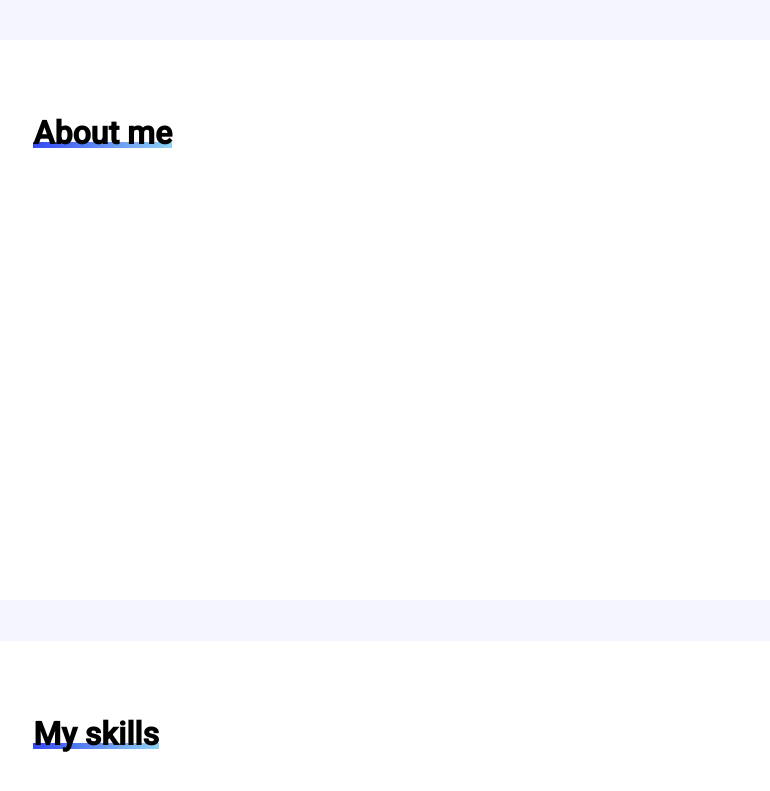
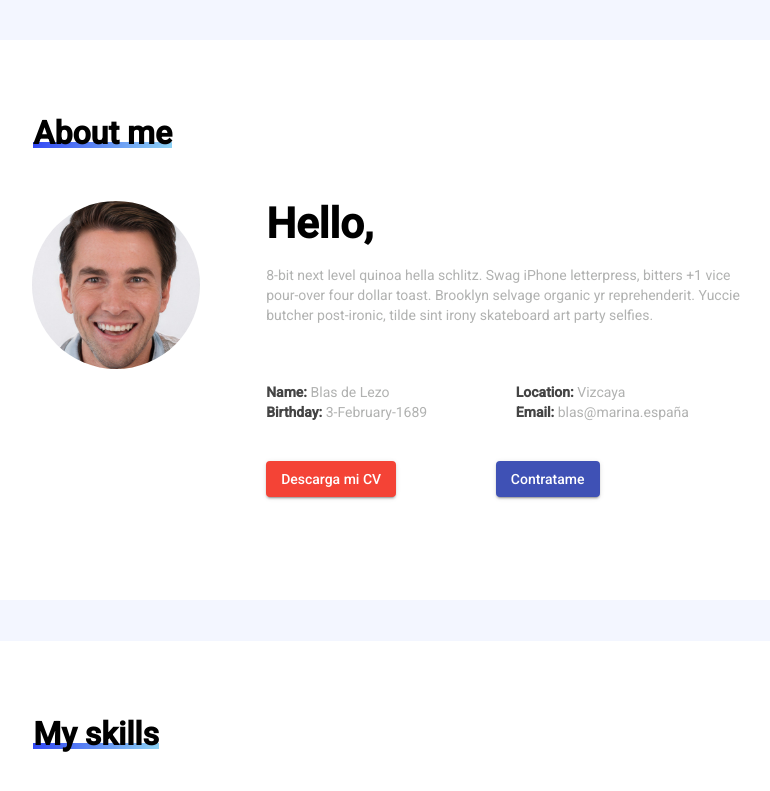
Before and after one commit to SrLozano/LozanoWebPage, an Angular app: page / in a window 1280 px wide. Shown: the part 786-1577 px from the top of the page, without its empty margins (409-1179 px from the left). Built offline with nearby package versions, Linux system fonts and the light colour scheme.

Commit message:
About completed

```diff
--- a/src/app/right-tab/right-tab.component.html
+++ b/src/app/right-tab/right-tab.component.html
@@ -18,6 +18,33 @@
 
     <div class="about-me">
         <app-tab-header [parentData]="about"></app-tab-header>
+        <div class="about-photo">
+            <img class="profile-picture" src="../../assets/images/cara-hombre-sonriendo.jpg">
+        </div>
+        <div class="about-text">
+            <div class="about-hello">
+                Hello,
+            </div>
+            <div class="about-description">
+                {{about_description}}
+            </div>
+            <div class="about-data">
+                <div class="about-data-left">
+                    <span style="color: rgb(68, 68, 68);"><b>Name:</b></span> Blas de Lezo
+                    <br>
+                    <span style="color: rgb(68, 68, 68);"><b>Birthday:</b></span> 3-February-1689
+                </div>
+                <div class="about-data-right">
+                    <span style="color: rgb(68, 68, 68);"><b>Location:</b></span> Vizcaya
+                    <br>
+                    <span style="color: rgb(68, 68, 68);"><b>Email:</b></span> blas@marina.españa
+                </div>
+            </div>
+            <div class="about-buttons">
+                <button mat-raised-button color="warn" style="margin-right:20%; padding-left: 3%; padding-right: 3%;">Descarga mi CV</button>
+                <button mat-raised-button color="primary" style="padding-left: 3%; padding-right: 3%;">Contratame</button>
+            </div>
+        </div>
     </div>
 
     <div class="about-me">
--- a/src/app/right-tab/right-tab.component.scss
+++ b/src/app/right-tab/right-tab.component.scss
@@ -48,8 +48,66 @@
 //The classes for the card set to fix the about me
 .about-me{
     background-color: white;
-    color: black;
     height: 70%;
     border-radius: 22px;
     margin-top: 5%;
 }
+
+.about-photo{
+    width: 35%;
+    height: 70%;
+    display: inline-block;
+}
+
+.profile-picture{
+    height: 12em;
+    width: 12em;
+    border-radius: 100%;
+    margin: 19%;
+    margin-top: 7%;
+    border: 0.2em solid white
+}
+
+.about-text{
+    width: 60%;
+    margin-right: 5%;
+    height: 70%;
+    display: inline-block;
+    vertical-align: top;
+}
+
+.about-hello{
+    margin-top: 7%;
+    font-size: 3em;
+    font-weight: bold;
+    height: 13%;
+}
+
+.about-description{
+    //background-color: yellow;
+    height: 30%;
+    color: rgb(177, 178, 177);
+}
+
+.about-data{
+    height: 20%;
+    color: rgb(177, 178, 177);
+}
+
+.about-data-left{
+    width: 50%;
+    height: 100%;
+    display: inline-block;
+    vertical-align: top;
+}
+
+.about-data-right{
+    width: 50%;
+    height: 100%;
+    display: inline-block;
+    vertical-align: top;
+}
+
+.about-buttons{
+    height: 30%;
+}
--- a/src/app/right-tab/right-tab.component.ts
+++ b/src/app/right-tab/right-tab.component.ts
@@ -11,6 +11,7 @@ export class RightTabComponent implements OnInit {
   name = myGlobals.name;
   job = myGlobals.job;
   description = myGlobals.description;
+  about_description = myGlobals.about_description;
 
   //Binding variables
   public about = "About me"
--- a/src/globals.ts
+++ b/src/globals.ts
@@ -6,3 +6,4 @@
 export const name: string="Christian Anderser";
 export const job: string="Writer";
 export const description: string="I'm baby semiotics ipsum health goth chia synth listicle sunt freegan +1 portland typewriter kinfolk normcore iceland nisi. Affogato viral est organic bushwick unicorn aliquip vinyl fashion axe retro squid lumbersexual knausgaard blog. Jianbing flexitarian pariatur truffaut retro succulents woke trust fund shabby chic.";
+export const about_description: string="8-bit next level quinoa hella schlitz. Swag iPhone letterpress, bitters +1 vice pour-over four dollar toast. Brooklyn selvage organic yr reprehenderit. Yuccie butcher post-ironic, tilde sint irony skateboard art party selfies."
```
